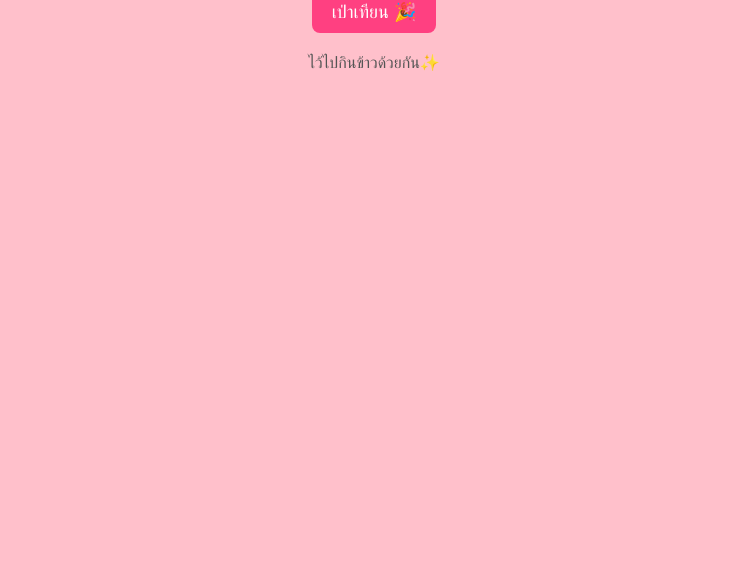
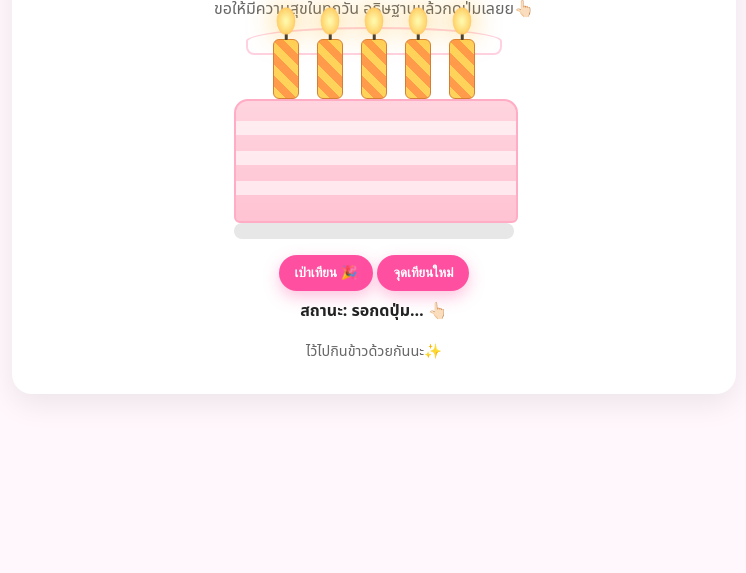
Before and after one commit to Rantod-cmd/web-punxapa.k, a plain HTML site: page index.html in a window 1280 px wide. Shown: the part 275-848 px from the top of the page, without its empty margins (266-1012 px from the left). Before the commit the page ends 800 px from the top, so only its background shows below. Drawn offline with Linux system fonts and the light colour scheme.

Commit message:
Update index.html

```diff
--- a/index.html
+++ b/index.html
@@ -1,51 +1,103 @@
 <!DOCTYPE html>
 <html lang="th">
 <head>
-  <meta charset="UTF-8" />
-  <title>สุขสันต์วันเกิดไบรท์ 🎂💗</title>
-  <meta name="viewport" content="width=device-width, initial-scale=1" />
+  <meta charset="utf-8"/>
+  <meta name="viewport" content="width=device-width, initial-scale=1"/>
+  <title>เป่าเค้กวันเกิด 🎂</title>
   <style>
-    body { text-align: center; font-family: sans-serif; background: pink; margin: 0; padding: 40px 16px; }
-    h1 { color: #ff4081; }
-    .candle { font-size: 80px; color: orange; }
-    .hidden { visibility: hidden; }
-    button { padding: 10px 20px; font-size: 18px; background: #ff4081; color: #fff;
-             border: none; border-radius: 8px; cursor: pointer; }
+    body {
+      margin:0; min-height:100vh; display:flex; align-items:center; justify-content:center;
+      background:#fff7fb; font-family:system-ui,-apple-system,'Segoe UI',Roboto,'Noto Sans Thai',sans-serif;
+      color:#222; padding:24px;
+    }
+    .card { width:min(680px,100%); background:#fff; border-radius:20px; padding:28px 22px 32px; text-align:center;
+            box-shadow:0 10px 30px rgba(0,0,0,.08); }
+    h1 { margin:6px 0 8px; font-size:clamp(22px,5vw,34px); color:#ff4fa0; }
+    p.lead { margin:0 0 14px; color:#666; }
+    .cake-wrap { margin:14px auto 10px; }
+    .cake { width:280px; max-width:80vw; margin:0 auto; position:relative; }
+    .plate { width:100%; height:16px; background:#e7e7e7; border-radius:12px; }
+    .body { width:100%; height:120px; background:linear-gradient(#ffd4df,#ffc3d3);
+            border-radius:14px 14px 6px 6px; position:relative; overflow:hidden; border:2px solid #ffacc4; }
+    .stripe { position:absolute; left:0; right:0; height:14px; background:rgba(255,255,255,.6); }
+    .stripe:nth-child(1){top:20px;} .stripe:nth-child(2){top:50px;} .stripe:nth-child(3){top:80px;}
+    .top { width:90%; height:24px; background:#fff; margin:-8px auto 0; border-radius:50% 50% 8px 8px; border:2px solid #ffd1e0; }
+    .candles { display:flex; gap:18px; justify-content:center; margin-top:-16px; }
+    .candle { width:24px; height:58px; background:repeating-linear-gradient(45deg,#ffd35a 0 8px,#ff9b4a 8px 16px);
+              border-radius:6px; position:relative; border:1.5px solid #d57f34; }
+    .wick { width:2.5px; height:10px; background:#333; position:absolute; top:-10px; left:50%; transform:translateX(-50%); border-radius:1px; }
+    .flame { width:18px; height:26px; background:radial-gradient(ellipse at center,#fff6a7 10%,#ffd66e 60%,#ff9a3d 100%);
+             position:absolute; top:-32px; left:50%; transform:translateX(-50%) scale(1);
+             border-radius:50%; filter:drop-shadow(0 0 14px rgba(255,170,0,.7));
+             animation:flicker .13s infinite alternate; }
+    @keyframes flicker {
+      from{transform:translateX(-50%) scale(1) rotate(-1deg); opacity:.95;}
+      to{transform:translateX(-50%) scale(1.05) rotate(1deg); opacity:1;}
+    }
+    .flame.off { display:none; }
+    .actions { margin:16px 0 8px; }
+    button {
+      border:0; border-radius:999px; padding:10px 16px; cursor:pointer; font-weight:600;
+      background:#ff4fa0; color:white; box-shadow:0 6px 16px rgba(255,79,160,.35);
+    }
+    .status { margin-top:8px; font-weight:600; }
+    footer { margin-top:18px; color:#666; font-size:.9rem; }
   </style>
 </head>
 <body>
+  <main class="card" aria-live="polite">
+    <h1>สุขสันต์วันเกิดไบรท์🎂💗</h1>
+    <p class="lead">ขอให้มีความสุขในทุกวัน อธิษฐานแล้วกดปุ่มเลยย👆🏻</p>
+
+    <section class="cake-wrap">
+      <div class="cake" role="img" aria-label="Birthday cake with candles" id="cake">
+        <div class="top"></div>
+        <div class="candles" id="candles">
+          <div class="candle"><div class="wick"></div><div class="flame"></div></div>
+          <div class="candle"><div class="wick"></div><div class="flame"></div></div>
+          <div class="candle"><div class="wick"></div><div class="flame"></div></div>
+          <div class="candle"><div class="wick"></div><div class="flame"></div></div>
+          <div class="candle"><div class="wick"></div><div class="flame"></div></div>
+        </div>
+        <div class="body">
+          <div class="stripe"></div><div class="stripe"></div><div class="stripe"></div>
+        </div>
+        <div class="plate"></div>
+      </div>
+    </section>
+
+    <div class="actions">
+      <button id="clickBlow">เป่าเทียน 🎉</button>
+      <button id="reset">จุดเทียนใหม่</button>
+    </div>
+
+    <div class="status" id="status">สถานะ: รอกดปุ่ม… 👆🏻</div>
+    <footer>ไว้ไปกินข้าวด้วยกันนะ✨</footer>
+  </main>
+
   <script>
-    function blow() {
-      document.querySelectorAll('.candle').forEach(c => c.classList.add('hidden'));
-      document.getElementById("msg").textContent = "เทียนดับแล้ว ขอให้เป็นการเริ่มต้นที่ดีของไบรท์นะ 🎂";
+    const clickBlowBtn = document.getElementById('clickBlow');
+    const resetBtn = document.getElementById('reset');
+    const statusEl = document.getElementById('status');
+    const flames = Array.from(document.querySelectorAll('.flame'));
+    let extinguished = false;
 
-      // เล่นเพลงหลังผู้ใช้กดปุ่ม (กันเบราว์เซอร์บล็อก autoplay)
-      const bgm = document.getElementById("bgm");
-      if (bgm) {
-        bgm.muted = false;
-        bgm.play().catch(() => {});
-      }
+    function setStatus(msg){ statusEl.textContent = 'สถานะ: ' + msg; }
+
+    function allOff(){
+      flames.forEach(f => f.classList.add('off'));
+      extinguished = true;
+      setStatus('เทียนดับแล้ว ขอให้เป็นการเริ่มต้นที่ดีของไบรท์นะ 🎂');
     }
+    function allOn(){
+      flames.forEach(f => f.classList.remove('off'));
+      extinguished = false;
+      setStatus('รอกดปุ่ม… 👆🏻');
+    }
+
+    clickBlowBtn.addEventListener('click', allOff);
+    document.getElementById('cake').addEventListener('click', () => extinguished ? allOn() : allOff());
+    resetBtn.addEventListener('click', allOn);
   </script>
-
-  <h1>สุขสันต์วันเกิดไบรท์ 🎂💗</h1>
-  <p>ขอให้มีความสุขในทุกวัน อธิษฐานแล้วกดปุ่มเลยย👆🏻</p>
-
-  <div id="candles">
-    <span class="candle">🕯️</span>
-    <span class="candle">🕯️</span>
-    <span class="candle">🕯️</span>
-  </div>
-
-  <p><button type="button" onclick="blow()">เป่าเทียน 🎉</button></p>
-
-  <h2 id="msg"></h2>
-
-  <!-- เพลง Happy Birthday -->
-  <audio id="bgm" autoplay loop muted>
-    <source src="https://www2.cs.uic.edu/~i101/SoundFiles/HappyBirthday.mp3" type="audio/mpeg" />
-  </audio>
-
-  <footer style="margin-top:20px; color:#555;">ไว้ไปกินข้าวด้วยกัน✨</footer>
 </body>
 </html>
```
